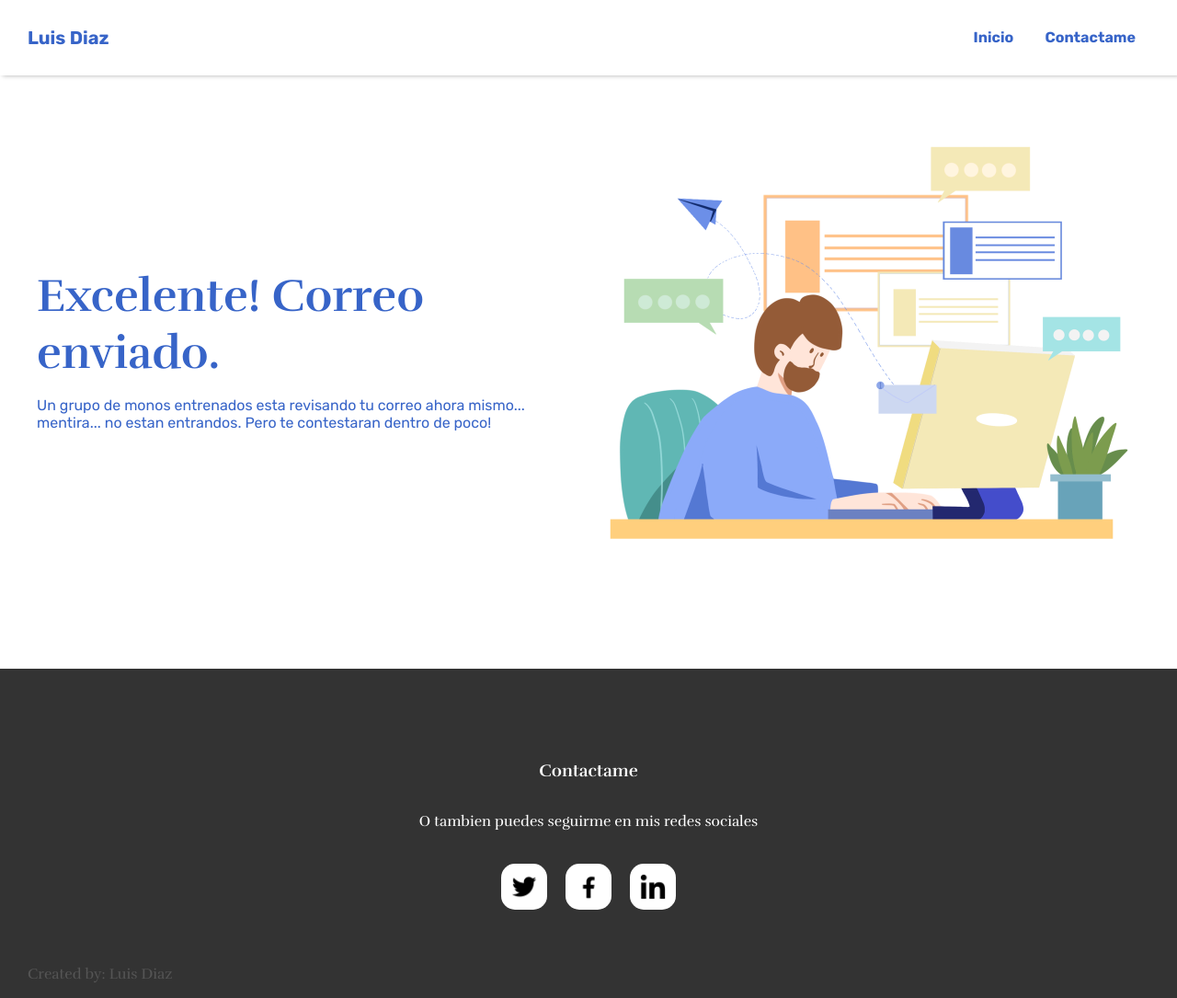
After one commit to luisdiaz2022/Portfolio, a Flask app: template app/templates/portfolio/sent_mail.html in a window 1280 px wide. The commit adds this page. Shown: the whole page at 92% size. Run offline with Flask 3, Linux system fonts and the light colour scheme; the template is opened without the code that fills it, so the values that code supplies are empty.

Commit message:
Added Email Sent page

```diff
--- a/app/portfolio.py
+++ b/app/portfolio.py
@@ -10,4 +10,4 @@ def index():
 
 @bp.route('/mail', methods=['POST'])
 def mail():
-    return lala
+    return render_template('portfolio/sent_mail.html')
--- a/app/static/styles.css
+++ b/app/static/styles.css
@@ -185,3 +185,7 @@ a.btn {
     padding: 0 30px;
     color: #555;
 }
+
+.white-bg {
+    background-color: #fff;
+}
--- a/app/templates/portfolio/section-second.html
+++ b/app/templates/portfolio/section-second.html
@@ -1,4 +1,4 @@
-<div class="center padded">
+<div class="center padded white-bg">
     <div class="content padded">
         <div class="padded">
             <h1>No estas convencido? Mira lo que he construido:</h1>
--- /dev/null
+++ b/app/templates/portfolio/sent_mail-section.html
@@ -0,0 +1,13 @@
+<div class="hero">
+    <div class="hero-content">
+        <div class="left">
+            <h1>Excelente! Correo enviado.</h1>
+            <p>Un grupo de monos entrenados esta revisando tu correo ahora mismo...
+                mentira... no estan entrandos. Pero te contestaran dentro de poco!
+            </p>
+        </div>
+        <div class="right">
+            <img src="{{ url_for('static', filename='email-read.png') }}" width=600px />
+        </div>
+    </div>
+</div>
--- /dev/null
+++ b/app/templates/portfolio/sent_mail.html
@@ -0,0 +1,9 @@
+{% extends 'base.html' %}
+
+{% block title %}
+Email enviado
+{% endblock %}
+
+{% block content %}
+{% include'portfolio/sent_mail-section.html' %}
+{% endblock %}
```
Also changed, not shown: app/static/email-read.png (added).
